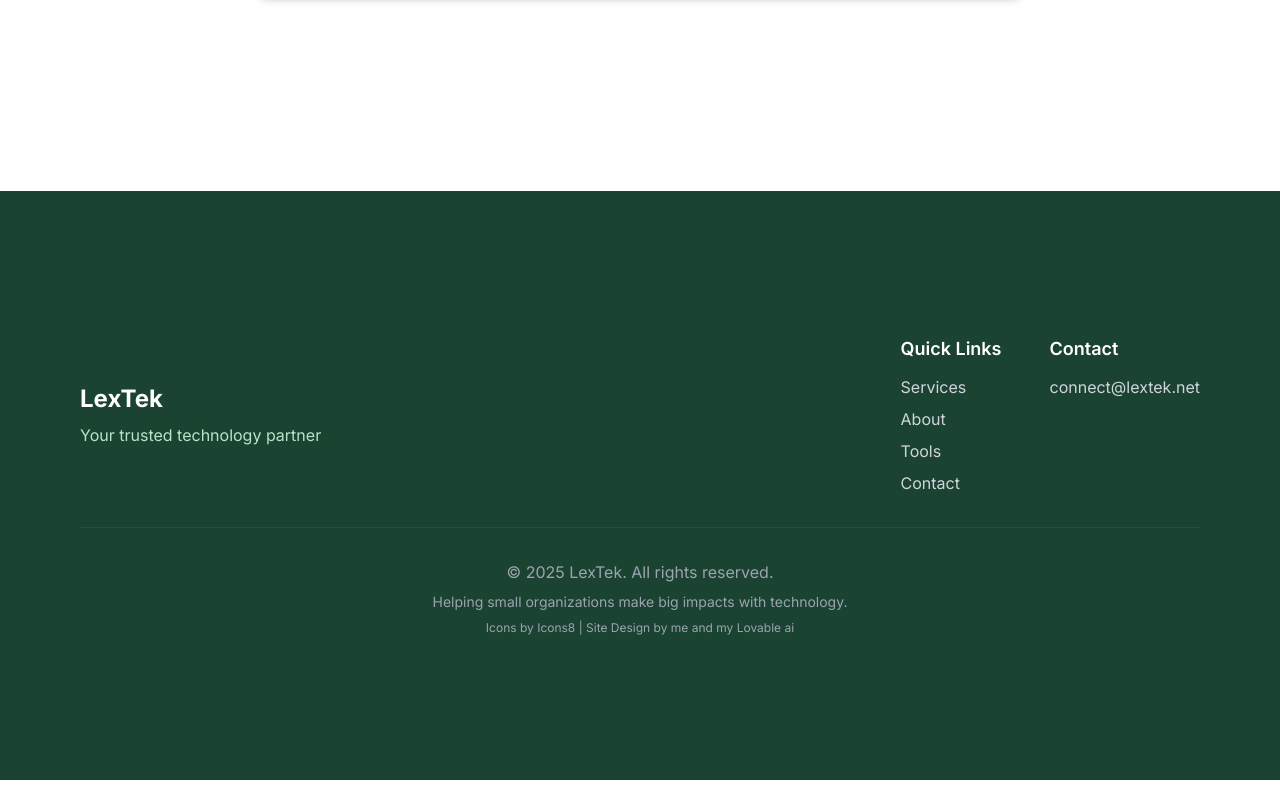
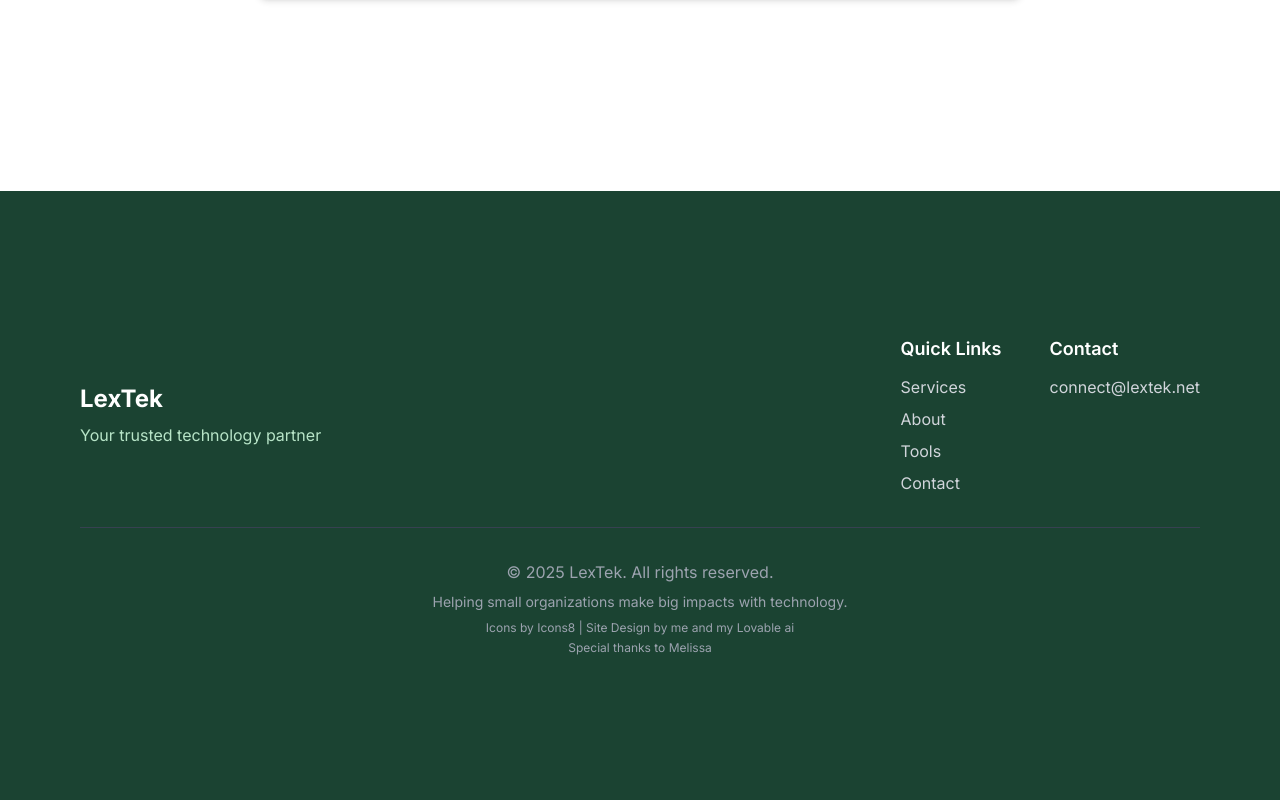
Before and after one commit to sonofamort/lextek-tech-solutions-partner, a React (Vite) app: page / in a window 1280 px wide. Shown: the part 4674-5474 px from the top of the page. Built offline with nearby package versions, Linux system fonts and the light colour scheme.

Commit message:
Add attribution line
Add a new attribution line with a link to chatgpt.com.

```diff
--- a/src/components/Footer.tsx
+++ b/src/components/Footer.tsx
@@ -63,6 +63,16 @@ const Footer = () => {
                 Site Design by me and my Lovable ai
               </a>
             </p>
+            <p className="mt-1 text-xs">
+              <a
+                href="https://chatgpt.com/"
+                target="_blank"
+                rel="noopener noreferrer"
+                className="text-gray-400 hover:text-white transition-colors"
+              >
+                Special thanks to Melissa
+              </a>
+            </p>
           </div>
         </div>
       </div>
```
